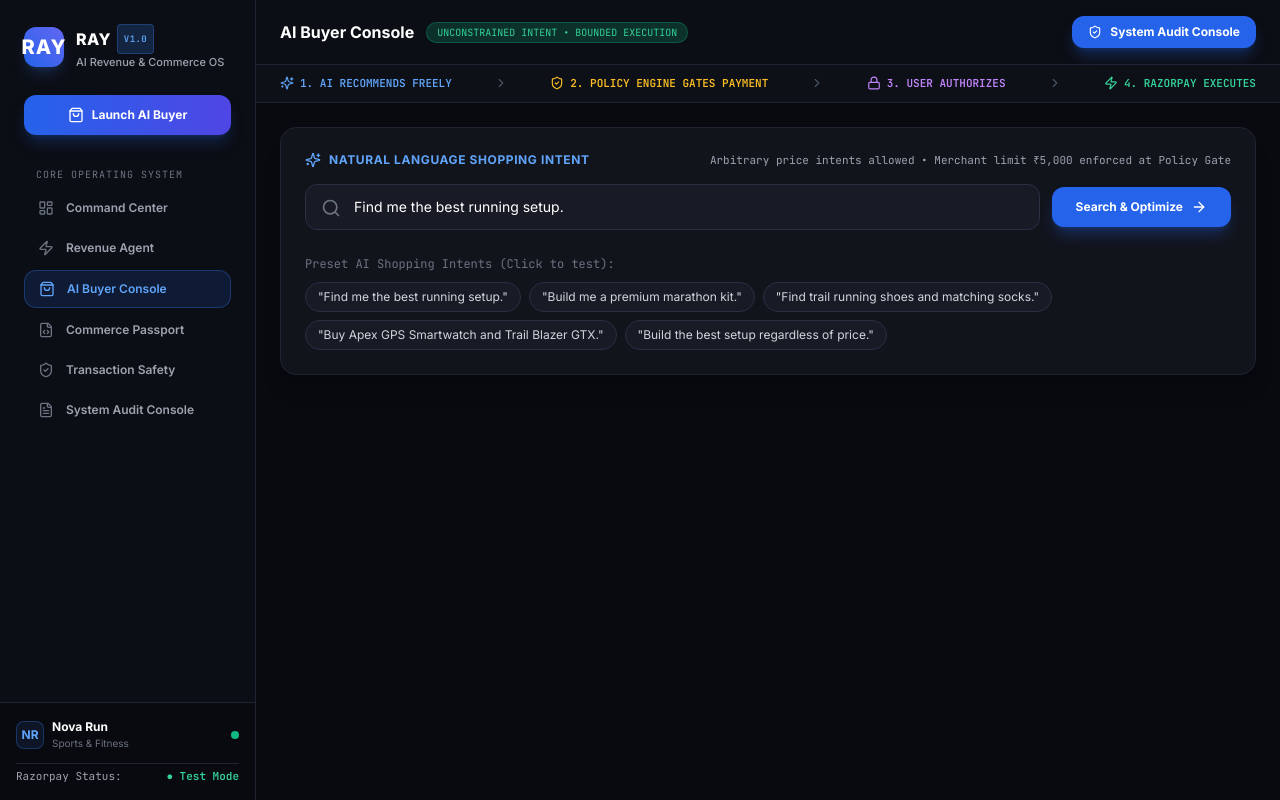
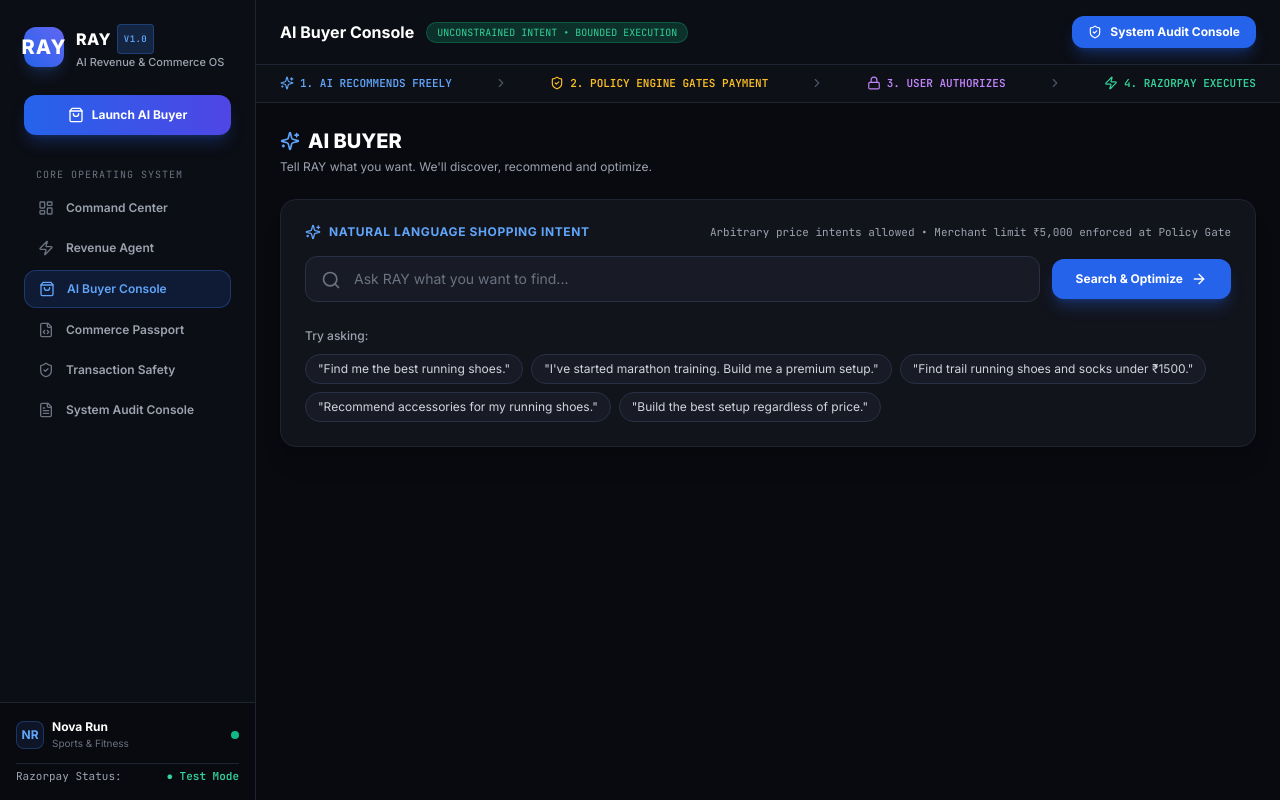
Before and after one commit to amish297592/Ray, a Next.js app: page /buyer in a window 1280 px wide. Built offline with nearby package versions, Linux system fonts and the light colour scheme.

Commit message:
fix(buyer): resolve search & optimize error, make AI Buyer input empty, enhance natural language intent parsing, add fallback notice banner, and polish end-to-end integration

```diff
--- a/app/api/buyer/session/route.ts
+++ b/app/api/buyer/session/route.ts
@@ -3,7 +3,7 @@
 import { runBuyerSession } from '@/lib/ai/buyer/buyer-agent';
 
 const BuyerSessionSchema = z.object({
-  rawQuery: z.string().min(2, 'Query is required'),
+  rawQuery: z.string().optional().transform((val) => (val && val.trim().length > 0 ? val.trim() : 'Find top recommended running setup')),
   merchantSlug: z.string().default('nova-run'),
   actionId: z.string().optional(),
   userConfirmed: z.boolean().optional().default(false),
@@ -11,7 +11,13 @@
 
 export async function POST(request: Request) {
   try {
-    const body = await request.json();
+    let body: any = {};
+    try {
+      body = await request.json();
+    } catch (e) {
+      body = {};
+    }
+
     const parseResult = BuyerSessionSchema.safeParse(body);
 
     if (!parseResult.success) {
@@ -28,8 +34,9 @@
       ...session,
     });
   } catch (error: any) {
+    console.error('AI Buyer Session API Error:', error);
     return NextResponse.json(
-      { success: false, error: 'AI Buyer Session Execution Failed', details: error?.message },
+      { success: false, error: 'AI Buyer Session Execution Failed', details: error?.message || String(error) },
       { status: 500 }
     );
   }
--- a/app/buyer/page.tsx
+++ b/app/buyer/page.tsx
@@ -7,9 +7,11 @@
 import Link from 'next/link';
 
 export default function AIBuyerPage() {
-  const [query, setQuery] = useState('Find me the best running setup.');
+  const [query, setQuery] = useState('');
   const [loading, setLoading] = useState(false);
   const [loadingStateText, setLoadingStateText] = useState<string>('Analyzing request...');
+  const [errorMessage, setErrorMessage] = useState<string | null>(null);
+  const [uiState, setUiState] = useState<'IDLE' | 'ANALYZING' | 'SEARCHING' | 'OPTIMIZING' | 'POLICY' | 'READY' | 'BLOCKED' | 'AI_FAILURE' | 'FALLBACK' | 'NO_RESULTS'>('IDLE');
   const [session, setSession] = useState<any>(null);
   const [userConfirmed, setUserConfirmed] = useState(false);
   const [orderData, setOrderData] = useState<any>(null);
@@ -21,21 +23,33 @@
   const [simulateFailureType, setSimulateFailureType] = useState<string>('NONE');
 
   const presetQueries = [
-    'Find me the best running setup.',
-    'Build me a premium marathon kit.',
-    'Find trail running shoes and matching socks.',
-    'Buy Apex GPS Smartwatch and Trail Blazer GTX.',
+    'Find me the best running shoes.',
+    "I've started marathon training. Build me a premium setup.",
+    'Find trail running shoes and socks under ₹1500.',
+    'Recommend accessories for my running shoes.',
     'Build the best setup regardless of price.',
   ];
 
   // Run AI Buyer Session
   const handleRunBuyer = async (customQuery?: string) => {
-    const activeQuery = customQuery || query;
+    const rawActive = customQuery !== undefined ? customQuery : query;
+    const activeQuery = rawActive.trim().length > 0 ? rawActive.trim() : 'Find me the best running shoes.';
+
+    // If input was empty, set visual text to default query
+    if (!query.trim()) {
+      setQuery('Find me the best running shoes.');
+    }
+
     setLoading(true);
-    setLoadingStateText('Searching merchant catalog & optimizing basket...');
+    setErrorMessage(null);
+    setUiState('ANALYZING');
+    setLoadingStateText('Understanding your request...');
     setPaymentResult(null);
 
     try {
+      setLoadingStateText('Searching Nova Run catalog & optimizing basket...');
+      setUiState('SEARCHING');
+
       const res = await fetch('/api/buyer/session', {
         method: 'POST',
         headers: { 'Content-Type': 'application/json' },
@@ -50,11 +64,21 @@
       if (data.success) {
         setSession(data);
         setStep('BASKET');
+        if (!data.basket || !data.basket.valid || data.basket.items.length === 0) {
+          setUiState('NO_RESULTS');
+        } else if (!data.policyDecision.allowed || data.policyDecision.decision === 'BLOCK') {
+          setUiState('BLOCKED');
+        } else {
+          setUiState(data.isFallback ? 'FALLBACK' : 'READY');
+        }
       } else {
-        alert(`AI Buyer Error: ${data.error || 'Failed to analyze intent'}`);
+        setUiState('AI_FAILURE');
+        setErrorMessage(data.error || 'RAY couldn\'t complete the AI analysis. Try again.');
       }
-    } catch (err) {
+    } catch (err: any) {
       console.error(err);
+      setUiState('AI_FAILURE');
+      setErrorMessage(err?.message || 'Failed to connect to RAY AI Buyer engine');
     } finally {
       setLoading(false);
     }
@@ -64,6 +88,7 @@
   const handleCreateOrder = async () => {
     if (!session || !session.basket) return;
     setLoading(true);
+    setErrorMessage(null);
     setLoadingStateText('Evaluating Policy Engine & creating Razorpay order...');
 
     const items = session.basket.items.map((i: any) => ({ productId: i.id, quantity: 1 }));
@@ -85,7 +110,7 @@
       const data = await res.json();
 
       if (!data.success) {
-        alert(`Policy Engine Rejection: ${data.reason || data.error}`);
+        setErrorMessage(`Policy Engine Rejection: ${data.reason || data.error}`);
         setLoading(false);
         return;
       }
@@ -93,7 +118,7 @@
       setOrderData(data);
       setStep('CHECKOUT');
     } catch (err: any) {
-      alert(`Order Failed: ${err?.message}`);
+      setErrorMessage(`Order Failed: ${err?.message}`);
     } finally {
       setLoading(false);
     }
@@ -210,6 +235,17 @@
 
         {/* Main Content */}
         <main className="flex-1 max-w-6xl w-full mx-auto p-4 md:p-6 space-y-6">
+          {/* Header Banner */}
+          <div className="space-y-1">
+            <h2 className="text-xl font-black text-white flex items-center gap-2">
+              <Sparkles className="w-5 h-5 text-blue-400" />
+              AI BUYER
+            </h2>
+            <p className="text-xs text-gray-400">
+              Tell RAY what you want. We&apos;ll discover, recommend and optimize.
+            </p>
+          </div>
+
           {/* Search Bar & Preset Chips */}
           <div className="p-5 md:p-6 rounded-2xl bg-[#12141c] border border-[#1f2433] space-y-4 shadow-xl">
             <div className="flex flex-col sm:flex-row sm:items-center justify-between gap-2">
@@ -229,8 +265,8 @@
                   type="text"
                   value={query}
                   onChange={(e) => setQuery(e.target.value)}
-                  placeholder="e.g. Build me a premium marathon kit or find trail running shoes..."
-                  className="w-full bg-[#181b26] border border-[#2a3044] rounded-xl pl-12 pr-4 py-3 text-sm text-white focus:outline-none focus:border-blue-500 transition-all placeholder:text-gray-600"
+                  placeholder="Ask RAY what you want to find..."
+                  className="w-full bg-[#181b26] border border-[#2a3044] rounded-xl pl-12 pr-4 py-3 text-sm text-white focus:outline-none focus:border-blue-500 transition-all placeholder:text-gray-500 font-sans"
                 />
               </div>
               <button
@@ -252,9 +288,28 @@
               </button>
             </div>
 
+            {/* Error Banner */}
+            {errorMessage && (
+              <div className="p-3.5 rounded-xl bg-rose-500/10 border border-rose-500/40 text-xs text-rose-300 flex items-center space-x-2">
+                <AlertCircle className="w-4 h-4 text-rose-400 shrink-0" />
+                <span>{errorMessage}</span>
+              </div>
+            )}
+
+            {/* Fallback Banner */}
+            {session?.isFallback && (
+              <div className="p-3 rounded-xl bg-amber-500/10 border border-amber-500/30 flex items-center justify-between text-xs text-amber-300 font-mono">
+                <div className="flex items-center space-x-2">
+                  <AlertCircle className="w-4 h-4 text-amber-400 shrink-0" />
+                  <span>AI provider unavailable — using local commerce intelligence.</span>
+                </div>
+                <span className="px-2 py-0.5 rounded bg-amber-500/20 text-amber-400 text-[10px]">LOCAL ENGINE</span>
+              </div>
+            )}
+
             {/* Preset Query Chips */}
             <div className="space-y-2 pt-1">
-              <span className="text-xs text-gray-500 font-mono">Preset AI Shopping Intents (Click to test):</span>
+              <span className="text-xs text-gray-400 font-medium">Try asking:</span>
               <div className="flex flex-wrap gap-2">
                 {presetQueries.map((pq, idx) => (
                   <button
--- a/lib/ai/buyer/buyer-agent.ts
+++ b/lib/ai/buyer/buyer-agent.ts
@@ -17,6 +17,8 @@
   sessionId: string;
   actionId: string;
   provider: 'OPENAI' | 'GEMINI' | 'DETERMINISTIC_BUYER_ENGINE';
+  isFallback: boolean;
+  providerMessage: string;
   rawQuery: string;
   intent: ParsedIntent;
   candidates: RankedProduct[];
@@ -119,10 +121,17 @@
     });
   } catch (e) {}
 
+  const isFallback = provider === 'DETERMINISTIC_BUYER_ENGINE';
+  const providerMessage = isFallback
+    ? 'AI provider unavailable — using local commerce intelligence.'
+    : `Using ${provider} AI Intelligence Engine.`;
+
   return {
     sessionId,
     actionId,
     provider,
+    isFallback,
+    providerMessage,
     rawQuery: req.rawQuery,
     intent,
     candidates,
--- a/lib/ai/buyer/intent.ts
+++ b/lib/ai/buyer/intent.ts
@@ -5,51 +5,82 @@
   category: z.string().default('Footwear'),
   useCase: z.string().default('daily training'),
   terrain: z.string().default('road'),
+  quality: z.string().default('standard'),
   maxBudget: z.number().optional().default(Infinity),
   hasExplicitBudget: z.boolean().default(false),
   requiredItems: z.array(z.string()).default(['shoes']),
   optionalItems: z.array(z.string()).default(['accessories']),
+  explicitProductName: z.string().optional(),
   minRating: z.number().optional(),
 });
 
 export type ParsedIntent = z.infer<typeof ParsedIntentSchema>;
 
 /**
- * Deterministic & AI Intent Parser
+ * Enhanced Deterministic & AI Intent Parser
  * Converts natural-language queries into structured Zod intent.
- * The AI Buyer accepts arbitrary shopping intent without hardcoded price constraints.
+ * Handles arbitrary natural language intent without hardcoded price constraints.
  */
 export function parseBuyerIntent(rawQuery: string): ParsedIntent {
-  const queryLower = rawQuery.toLowerCase();
+  const safeQuery = rawQuery && rawQuery.trim().length > 0 ? rawQuery : 'Find top recommended running setup';
+  const queryLower = safeQuery.toLowerCase();
   const cleanQuery = queryLower.replace(/,/g, ''); // Strip commas e.g. ₹5,000 -> ₹5000
 
-  // Extract explicit budget preference if mentioned by user (e.g. "under ₹4500", "budget 3000", "under ₹5000")
+  // Extract explicit budget preference if mentioned by user (e.g. "under ₹4500", "budget 3000", "under ₹5000", "around 3000")
   let maxBudget = Infinity;
   let hasExplicitBudget = false;
 
-  const budgetMatch = cleanQuery.match(/(?:under|below|less than|budget|max|₹|\$)\s*(\d{3,6})/);
+  const budgetMatch = cleanQuery.match(/(?:under|below|less than|budget|max|around|approx|₹|\$)\s*(\d{3,6})/);
   if (budgetMatch && budgetMatch[1]) {
     maxBudget = parseInt(budgetMatch[1], 10);
     hasExplicitBudget = true;
   }
 
-  // Extract Terrain
+  // Extract Quality preference
+  let quality = 'standard';
+  if (queryLower.includes('premium') || queryLower.includes('best') || queryLower.includes('pro') || queryLower.includes('top tier')) {
+    quality = 'premium';
+  } else if (queryLower.includes('budget') || queryLower.includes('cheap') || queryLower.includes('affordable')) {
+    quality = 'budget';
+  }
+
+  // Extract Terrain & Use Case
   let terrain = 'road';
-  if (queryLower.includes('trail') || queryLower.includes('mountain') || queryLower.includes('offroad')) {
+  let useCase = 'daily training';
+
+  if (queryLower.includes('trail') || queryLower.includes('mountain') || queryLower.includes('offroad') || queryLower.includes('mud')) {
     terrain = 'trail';
-  } else if (queryLower.includes('marathon') || queryLower.includes('race')) {
+    useCase = 'trail running';
+  } else if (queryLower.includes('marathon') || queryLower.includes('race') || queryLower.includes('long distance')) {
     terrain = 'road / race';
+    useCase = 'marathon';
+  } else if (queryLower.includes('rain') || queryLower.includes('waterproof') || queryLower.includes('gtx')) {
+    terrain = 'all-weather';
+    useCase = 'wet conditions';
+  }
+
+  // Extract Explicit Product Name Hints
+  let explicitProductName: string | undefined;
+  if (queryLower.includes('nova runner') || queryLower.includes('x1 pro')) {
+    explicitProductName = 'nova runner';
+  } else if (queryLower.includes('trail blazer') || queryLower.includes('gtx')) {
+    explicitProductName = 'trail blazer';
+  } else if (queryLower.includes('apex') || queryLower.includes('gps') || queryLower.includes('smartwatch')) {
+    explicitProductName = 'apex gps';
   }
 
   // Extract Category / Required Items
   const requiredItems: string[] = [];
   const optionalItems: string[] = ['accessories'];
 
-  if (queryLower.includes('shoe') || queryLower.includes('runner') || queryLower.includes('footwear')) {
+  if (queryLower.includes('shoe') || queryLower.includes('runner') || queryLower.includes('footwear') || queryLower.includes('sneaker') || queryLower.includes('kit') || queryLower.includes('setup')) {
     requiredItems.push('shoes');
   }
-  if (queryLower.includes('watch') || queryLower.includes('gps') || queryLower.includes('smartwatch')) {
+  if (queryLower.includes('watch') || queryLower.includes('gps') || queryLower.includes('smartwatch') || queryLower.includes('electronics')) {
     requiredItems.push('electronics');
+  }
+  if (queryLower.includes('accessory') || queryLower.includes('accessories') || queryLower.includes('gear')) {
+    optionalItems.push('accessories');
   }
   if (queryLower.includes('sock')) {
     optionalItems.push('socks');
@@ -62,16 +93,23 @@
     requiredItems.push('shoes');
   }
 
-  const category = requiredItems.includes('electronics') ? 'Electronics' : 'Footwear';
+  let category = 'Footwear';
+  if (queryLower.includes('accessory') || queryLower.includes('accessories')) {
+    category = 'Accessories';
+  } else if (requiredItems.includes('electronics')) {
+    category = 'Electronics';
+  }
 
   return ParsedIntentSchema.parse({
-    rawQuery,
+    rawQuery: safeQuery,
     category,
-    useCase: queryLower.includes('trail') ? 'trail running' : queryLower.includes('marathon') ? 'marathon' : 'daily training',
+    useCase,
     terrain,
+    quality,
     maxBudget,
     hasExplicitBudget,
     requiredItems,
     optionalItems,
+    explicitProductName,
   });
 }
```
Also changed, not shown: app/page.tsx (+5 -5 lines), lib/ai/buyer/catalog-search.ts (+12 -0 lines).
